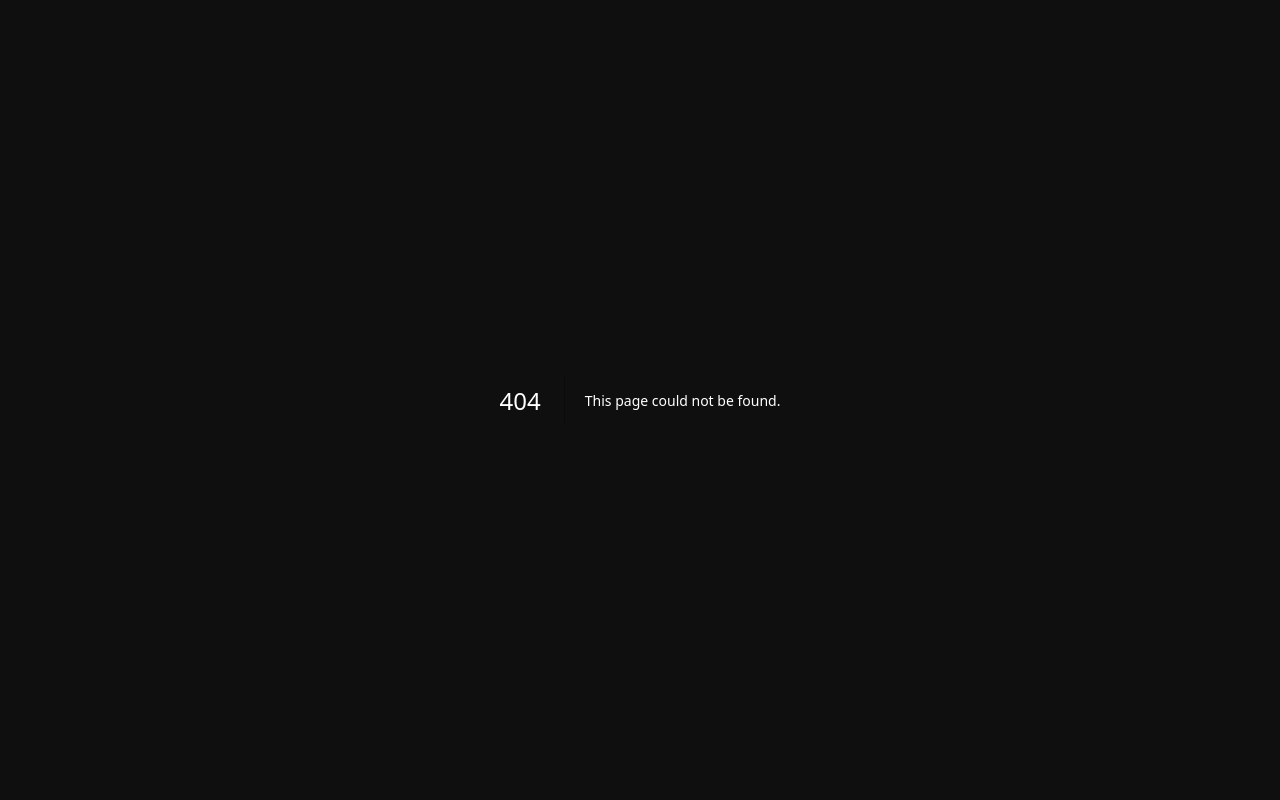
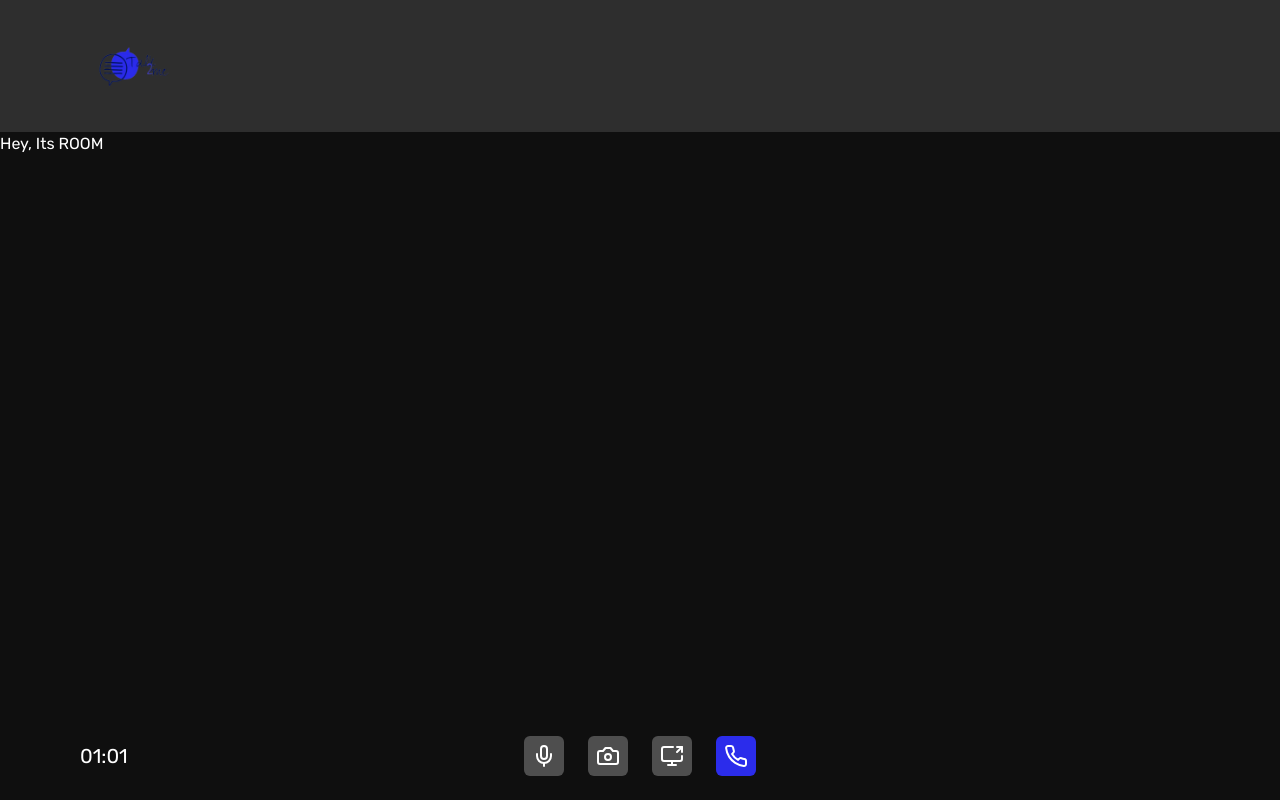
Before and after one commit to mannuelst/talk2me, a Next.js app in the folder frontend/: page /room/1 in a window 1280 px wide. Before the commit this address had no page. Built offline with nearby package versions, Linux system fonts and the light colour scheme.

Commit message:
feat: :arrow_up: add page room

```diff
--- a/frontend/package.json
+++ b/frontend/package.json
@@ -15,7 +15,6 @@
     "react-dom": "^18"
   },
   "devDependencies": {
-    "@svgr/cli": "^8.1.0",
     "@types/node": "^20",
     "@types/react": "^18",
     "@types/react-dom": "^18",
--- a/frontend/src/app/page.tsx
+++ b/frontend/src/app/page.tsx
@@ -8,8 +8,12 @@ export default function Home() {
       <Header />
 
 
-      <div className="max-w-[580] w-full h-full mx-auto flex flex-1 items-center justify-center ">
+      <div className=" w-full h-full mx-auto flex flex-1 items-center justify-center ">
         <Container>
+          <div className="max-w-[580px] bg-gray-sec w-full p-4 rounded-lg">
+
+
+
             <div>
               <span>Ingressar</span>
               <span>Nova Reunião</span>
@@ -19,10 +23,12 @@ export default function Home() {
               <Input placeholder="Digite o código da reunião " type="text" />
               <Button type="button" title="Entrar" />
             </div>
+          </div>
         </Container>
+
       </div>
 
 
-    </main>
+    </main >
   );
 }
--- /dev/null
+++ b/frontend/src/app/room/[id]/page.tsx
@@ -0,0 +1,14 @@
+import Footer from "@/components/footer";
+import Header from "@/components/header";
+
+export default function Room({ params }: { params: { id: string } }) {
+    return (
+        <>
+            <Header />
+            <p>
+                Hey, Its ROOM
+            </p>
+            <Footer />
+        </>
+    )
+}
--- /dev/null
+++ b/frontend/src/components/chat.tsx
@@ -0,0 +1 @@
+expo
--- /dev/null
+++ b/frontend/src/components/footer.tsx
@@ -0,0 +1,53 @@
+'use client'
+
+import { Camera, CameraOff, Mic, MicOff, Phone, ScreenShareIcon, ScreenShareOff } from "lucide-react";
+import { useState } from "react";
+import Container from "./container";
+
+export default function Footer() {
+    const [isMuted, setIsMuted] = useState(false)
+    const [isCameraOff, setIsCameraOff] = useState(false)
+    const [isScreenSharing, setIsScreenSharing] = useState(false)
+    const date = new Date()
+    const hr = date.getHours().toString().padStart(2, '0') + ':'
+    const min = date.getMinutes().toString().padStart(2, '0')
+    return (
+        <div className="fixed bottom-0 bg-black py-6 w-full">
+            <Container>
+
+
+                <div className="grid grid-cols-3">
+                    <div className="flex items-center">
+                        <span className="text-xl">{hr + min}</span>
+                    </div>
+                    <div className="flex space-x-6 justify-center">
+                        {
+                            isMuted ? (
+                                <MicOff className="h-10 w-10 text-white p-2 cursor-pointer bg-red-500  rounded-md" onClick={() => setIsMuted(!isMuted)} />
+                            ) : (
+                                <Mic className="h-10 w-10 text-white p-2 cursor-pointer bg-gray-950 rounded-md" onClick={() => setIsMuted(!isMuted)} />
+                            )
+                        }
+                        {
+                            isCameraOff ? (
+                                <CameraOff className="h-10 w-10 text-white p-2 cursor-pointer bg-red-500 rounded-md" onClick={() => setIsCameraOff(!isCameraOff)} />
+                            ) : (
+                                <Camera className="h-10 w-10 text-white p-2 cursor-pointer bg-gray-950 rounded-md" onClick={() => setIsCameraOff(!isCameraOff)} />
+                            )
+                        }
+
+                        {
+                            isScreenSharing ? (
+                                <ScreenShareOff className="h-10 w-10 text-white p-2 cursor-pointer bg-red-500 rounded-md" onClick={() => setIsScreenSharing(!isScreenSharing)} />
+                            ) : (<ScreenShareIcon className="h-10 w-10 text-white p-2 cursor-pointer bg-gray-950 rounded-md" onClick={() => setIsScreenSharing(!isScreenSharing)} />)
+
+                        }
+
+
+                        <Phone className="h-10 w-10 text-white hover:bg-red-500 p-2 cursor-pointer bg-pri rounded-md" />
+                    </div>
+                </div>
+            </Container>
+        </div>
+    )
+}
--- a/frontend/tailwind.config.ts
+++ b/frontend/tailwind.config.ts
@@ -18,7 +18,8 @@ const config: Config = {
         'gray-950': '#4e4e4e',
         'black': '#0f0f0f',
         'sec': '#001258',
-        'pri': '#2b2ceb'
+        'pri': '#2b2ceb',
+        'gray-sec': '#212121'
 
       }
     },
```
Lines whose indentation alone changed are shown as unchanged.
